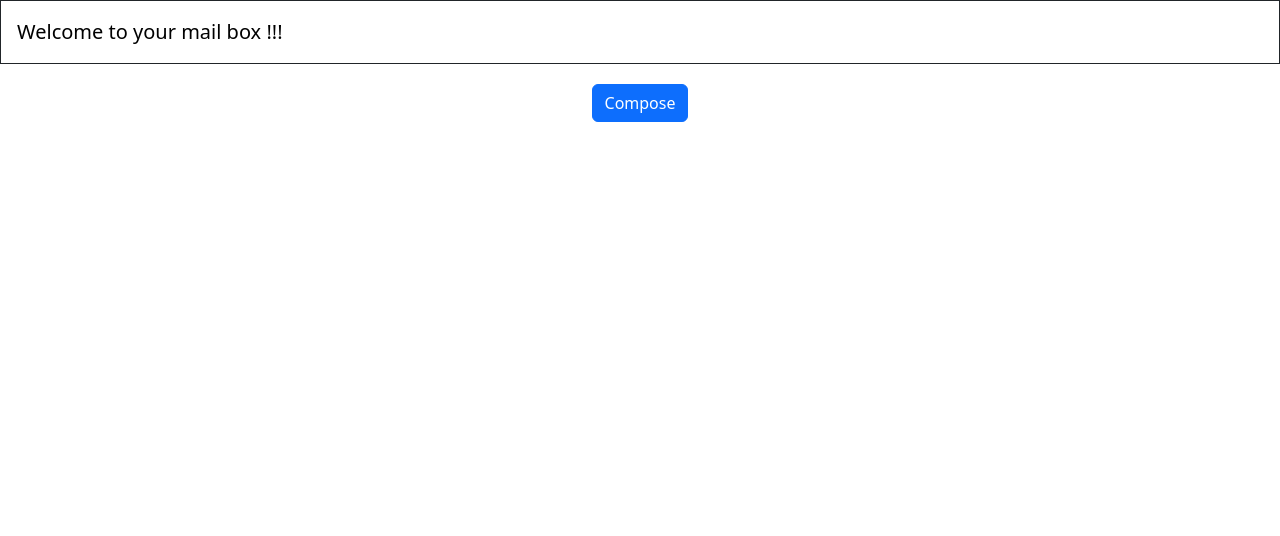
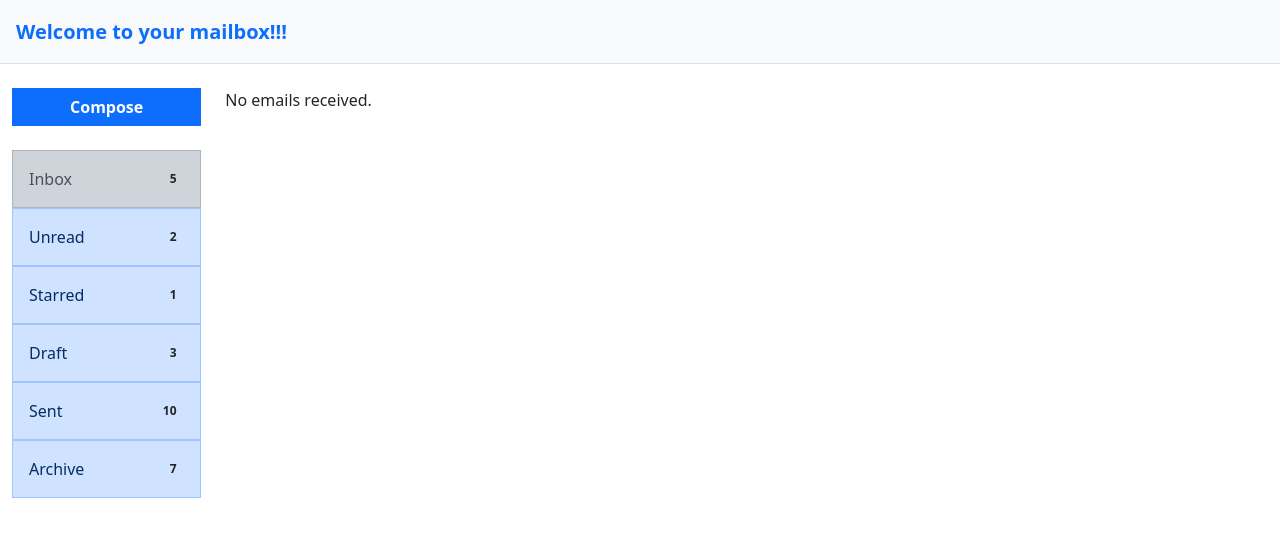
Before and after one commit to Raniyaaaa/Mail-box-client, a React (Create React App) app: page /home in a window 1280 px wide. Shown: the top 536 px of the page. Built offline with nearby package versions, Linux system fonts and the light colour scheme.

Commit message:
Inbox view page

```diff
--- a/src/Pages/ComposeEmail.js
+++ b/src/Pages/ComposeEmail.js
@@ -28,11 +28,11 @@ const ComposeEmail = ({ show, onHide }) => {
         let receiveEmail = recipient.replace(/[@.]/g, '');
 
         try {
-            // Send email to sender's "send" folder
+
             const senderResponse = await axios.post(`your_url/${sendEmail}/send.json`, formData);
             console.log("Sender email sent successfully:", senderResponse);
 
-            // Send email to recipient's "received" folder
+
             const receiverResponse = await axios.post(`your_url/${receiveEmail}/received.json`, formData);
             console.log("Receiver email received successfully:", receiverResponse);
 
@@ -44,12 +44,12 @@ const ComposeEmail = ({ show, onHide }) => {
     };
 
     const handleClose = () => {
-        // Reset the fields when the modal is closed
+
         setRecipient("");
         setSubject("");
         setEditorState(EditorState.createEmpty());
         setAttachment(null);
-        onHide(); // Close the modal
+        onHide();
     };
 
     return (
--- a/src/Pages/Home.js
+++ b/src/Pages/Home.js
@@ -1,30 +1,137 @@
+
 import { useState } from "react";
-import { Navbar,Button } from "react-bootstrap";
+import { Navbar, Button, Col, Alert, Container, Row, Badge } from "react-bootstrap";
 import ComposeEmail from "./ComposeEmail";
-const Home=()=>{
-    const [showCompose,setShowCompose]=useState(false)
-    const handleShow=()=> setShowCompose(true);
-    const handleClose=()=> setShowCompose(false)
-    return(
-      <>
-        <Navbar
+import Inbox from "./Inbox";
+
+const Home = () => {
+  const [showCompose, setShowCompose] = useState(false);
+  const [activeView, setActiveView] = useState("inbox");
+
+  const handleShow = () => setShowCompose(true);
+  const handleClose = () => setShowCompose(false);
+
+  const emailCounts = {
+    inbox: 5,
+    unread: 2,
+    starred: 1,
+    draft: 3,
+    sent: 10,
+    archive: 7,
+  };
+
+  const renderActiveView = () => {
+    if (activeView === "inbox") {
+      return <Inbox />;
+    }
+    return <div className="text-center">No emails to display.</div>;
+  };
+
+  return (
+    <>
+      <Navbar
+        bg="light"
+        className="border-bottom"
         style={{
-          border: '1px solid',
-          display: 'flex',
-          justifyContent: 'space-between',
-          alignItems: 'center',
-          height: '4rem',
-          padding: '0 1rem',
-        }}>
-          <Navbar.Brand>Welcome to your mail box !!!</Navbar.Brand>
-        </Navbar>
-        <div style={{ padding: "20px", textAlign: "center" }}>
-          <Button variant='primary' onClick={handleShow}>Compose</Button>
-          <ComposeEmail show={showCompose} onHide={handleClose}/>
-        </div>
-      </>
-
-    )
-}
+          display: "flex",
+          justifyContent: "space-between",
+          alignItems: "center",
+          height: "4rem",
+          padding: "0 1rem",
+        }}
+      >
+        <Navbar.Brand className="text-primary fs-5 fw-bold">
+          Welcome to your mailbox!!!
+        </Navbar.Brand>
+      </Navbar>
+      <Container fluid className="py-4">
+        <Row>
+          <Col sm="2" className="text-center">
+            <Button
+              variant="primary"
+              onClick={handleShow}
+              className="mb-4 w-100 fw-bold"
+              style={{ borderRadius: "0" }}
+            >
+              Compose
+            </Button>
+            <div className="d-flex flex-column">
+              <Alert
+                variant={activeView === "inbox" ? "dark" : "primary"}
+                className="w-100 text-center mb-0 d-flex justify-content-between align-items-center"
+                style={{ borderRadius: "0", cursor: "pointer" }}
+                onClick={() => setActiveView("inbox")}
+              >
+                <span>Inbox</span>
+                <Badge bg="none" text="dark">
+                  {emailCounts.inbox}
+                </Badge>
+              </Alert>
+              <Alert
+                variant={activeView === "unread" ? "dark" : "primary"}
+                className="w-100 text-center mb-0 d-flex justify-content-between align-items-center"
+                style={{ borderRadius: "0", cursor: "pointer" }}
+                onClick={() => setActiveView("unread")}
+              >
+                <span>Unread</span>
+                <Badge bg="none" text="dark">
+                  {emailCounts.unread}
+                </Badge>
+              </Alert>
+              <Alert
+                variant={activeView === "starred" ? "dark" : "primary"}
+                className="w-100 text-center mb-0 d-flex justify-content-between align-items-center"
+                style={{ borderRadius: "0", cursor: "pointer" }}
+                onClick={() => setActiveView("starred")}
+              >
+                <span>Starred</span>
+                <Badge bg="none" text="dark">
+                  {emailCounts.starred}
+                </Badge>
+              </Alert>
+              <Alert
+                variant={activeView === "draft" ? "dark" : "primary"}
+                className="w-100 text-center mb-0 d-flex justify-content-between align-items-center"
+                style={{ borderRadius: "0", cursor: "pointer" }}
+                onClick={() => setActiveView("draft")}
+              >
+                <span>Draft</span>
+                <Badge bg="none" text="dark">
+                  {emailCounts.draft}
+                </Badge>
+              </Alert>
+              <Alert
+                variant={activeView === "sent" ? "dark" : "primary"}
+                className="w-100 text-center mb-0 d-flex justify-content-between align-items-center"
+                style={{ borderRadius: "0", cursor: "pointer" }}
+                onClick={() => setActiveView("sent")}
+              >
+                <span>Sent</span>
+                <Badge bg="none" text="dark">
+                  {emailCounts.sent}
+                </Badge>
+              </Alert>
+              <Alert
+                variant={activeView === "archive" ? "dark" : "primary"}
+                className="w-100 text-center mb-0 d-flex justify-content-between align-items-center"
+                style={{ borderRadius: "0", cursor: "pointer" }}
+                onClick={() => setActiveView("archive")}
+              >
+                <span>Archive</span>
+                <Badge bg="none" text="dark">
+                  {emailCounts.archive}
+                </Badge>
+              </Alert>
+            </div>
+          </Col>
+          <Col sm="9">
+            {renderActiveView()}
+          </Col>
+        </Row>
+      </Container>
+      <ComposeEmail show={showCompose} onHide={handleClose} />
+    </>
+  );
+};
 
 export default Home;
--- /dev/null
+++ b/src/Pages/Inbox.js
@@ -0,0 +1,69 @@
+import React, { useEffect, useState } from "react";
+import axios from "axios";
+import { Col,Row } from "react-bootstrap";
+
+const Inbox = () => {
+    const [emails, setEmails] = useState([]);
+    const [loading, setLoading] = useState(true);
+
+    useEffect(() => {
+        const fetchEmails = async () => {
+            try {
+                const email = localStorage.getItem("email");
+                if (!email) {
+                    console.error("No logged-in user email found in localStorage");
+                    return;
+                }
+
+                const formattedEmail = email.replace(/[@.]/g, "");
+                const response = await axios.get(`your_url/${formattedEmail}/received.json`);
+
+                if (response.data) {
+                    const fetchedEmails = Object.keys(response.data).map((key) => ({
+                        id: key,
+                        ...response.data[key],
+                    }));
+                    setEmails(fetchedEmails);
+                } else {
+                    setEmails([]);
+                }
+            } catch (error) {
+                console.error("Error fetching emails:", error);
+            } finally {
+                setLoading(false);
+            }
+        };
+
+        fetchEmails();
+    }, []);
+
+    if (loading) {
+        return <p>Loading emails...</p>;
+    }
+
+    if (emails.length === 0) {
+        return <p>No emails received.</p>;
+    }
+
+    return (
+        <div style={{paddingTop:'2rem',marginLeft:'1rem'}}>
+            <ul style={{ listStyleType: "none", padding: 0 }}>
+                {emails.map((email) => (
+                    <Col>
+                    <li key={email.id} style={{ border: "1px solid #ccc", padding: "10px", margin: "10px 0" }}>
+                        <Row><p><strong>{email.recipient}</strong></p> <p><strong>{email.subject}</strong></p><p>{email.body}</p>
+                        {email.attachment && (
+                            <p>
+                                <strong>Attachment:</strong> <a href={email.attachment} download>Download</a>
+                            </p>
+                        )}
+                        </Row>
+                    </li>
+                    </Col>
+                ))}
+            </ul>
+        </div>
+    );
+};
+
+export default Inbox;
```
